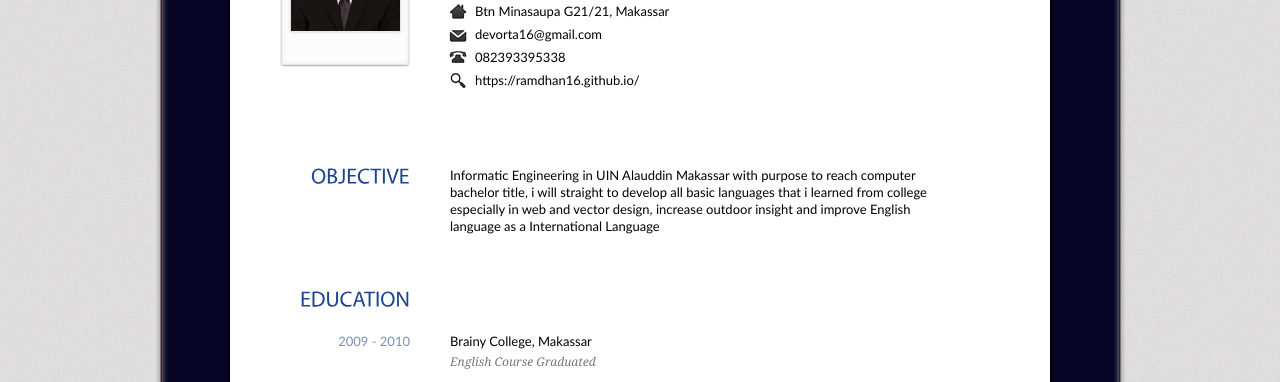
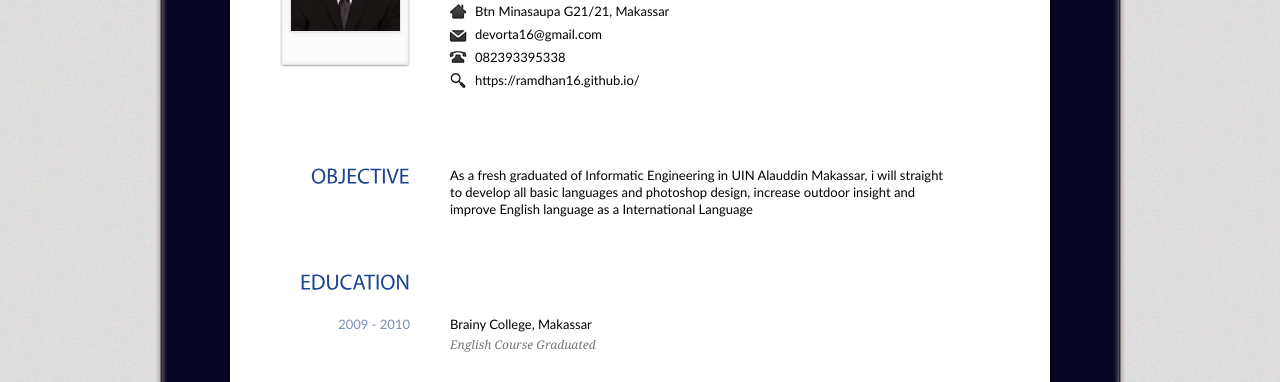
Before and after one commit to ramdhan16/ramdhan16.github.io, a plain HTML site: page index.html in a window 1280 px wide. Shown: the part 365-747 px from the top of the page. Drawn offline with Linux system fonts and the light colour scheme.

Commit message:
Update index.html

```diff
--- a/index.html
+++ b/index.html
@@ -62,7 +62,7 @@
         <!-- Begin 1st Row -->
         <div class="entry">
           <h2>OBJECTIVE</h2>
-          <p>Informatic Engineering in UIN Alauddin Makassar with purpose to reach computer bachelor title, i will straight to develop all basic languages that i learned from college especially in web and vector design, increase outdoor insight and improve English language as a International Language</p>
+          <p>As a fresh graduated of Informatic Engineering in UIN Alauddin Makassar, i will straight to develop all basic languages and photoshop design, increase outdoor insight and improve English language as a International Language</p>
         </div>
         <!-- End 1st Row -->
         <!-- Begin 2nd Row -->
```
